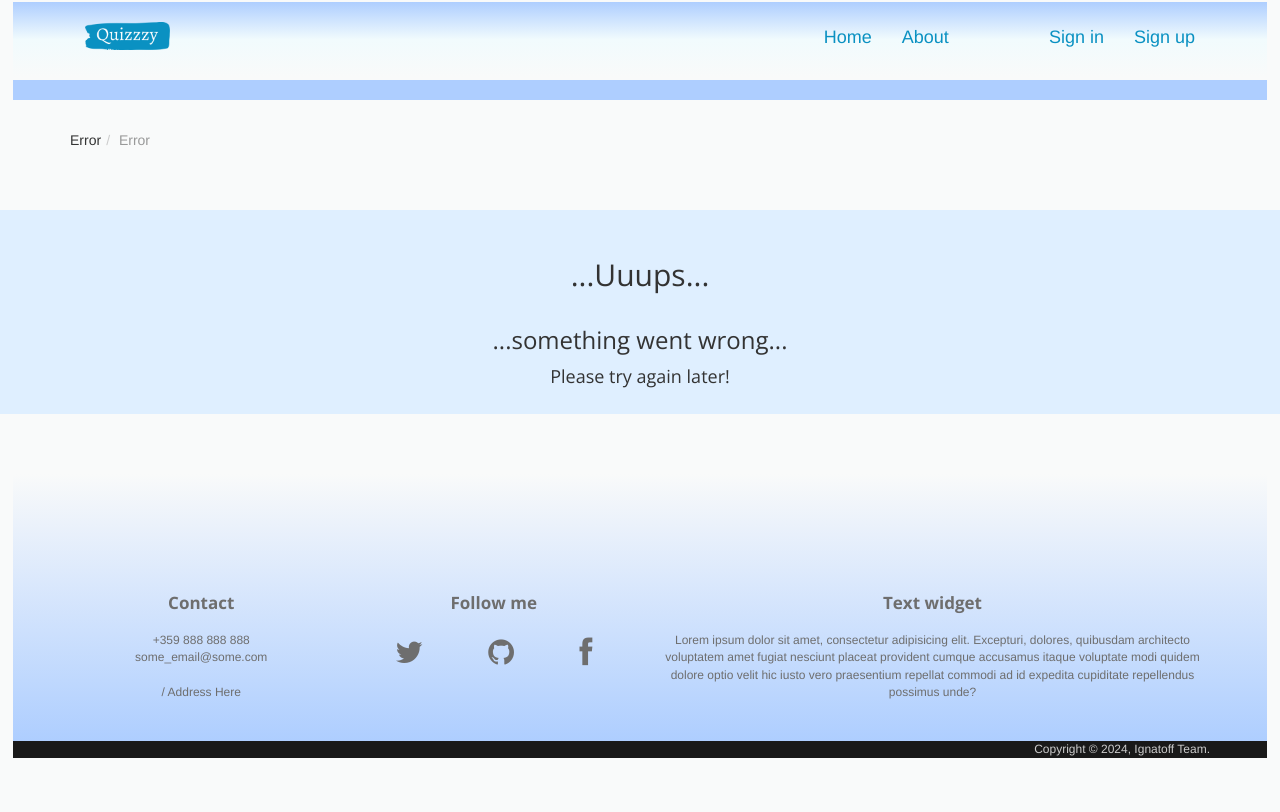
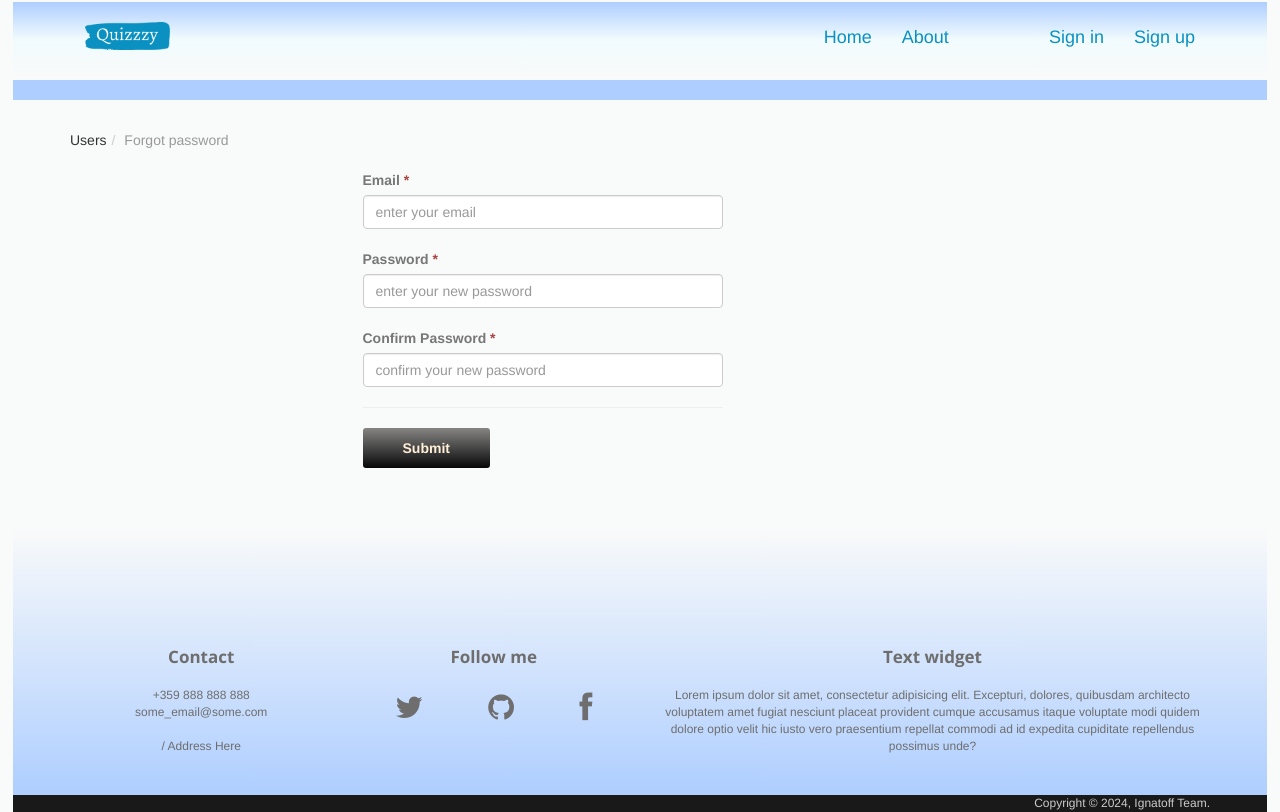
Before and after one commit to ignatIgnatov/quizzzy-ui, a React (Create React App) app: page /forgot-password in a window 1280 px wide. Before the commit this address led to /error. Built offline with nearby package versions, Linux system fonts and the light colour scheme.

Commit message:
first part of forgot password implementation

```diff
--- a/src/App.js
+++ b/src/App.js
@@ -22,6 +22,7 @@ import GamePlayUserQuestions from "./components/GamePlayUserQuestions";
 import GamePlayUQStart from "./components/GamePlayUQStart";
 import ErrorPage from "./components/ErrorPage";
 import Ranglist from "./components/Ranglist/Ranglist";
+import ForgotPassword from "./components/ForgotPassword/ForgotPassword";
 
 const initialAuthState = {
   id: "",
@@ -67,6 +68,7 @@ function App() {
             <Route path="/auth/logout" element={<Logout />} />
             <Route path="/about" element={<About />} />
             <Route path="/termsAndConditions" element={<TermsAndConditions />} />
+            <Route path="/forgot-password" element={<ForgotPassword />} />
             {user.token ? (
               <>
                 <Route path="/rooms" element={<Rooms />} />
--- /dev/null
+++ b/src/components/ForgotPassword/ForgotPassword.js
@@ -0,0 +1,85 @@
+const ForgotPassword = () => {
+
+    const onSubmitHandler = () => {
+
+    }
+
+    return (
+        <>
+            <header id="head" className="secondary"></header>
+            <div className="container">
+
+                <ol className="breadcrumb">
+                    <li>Users</li>
+                    <li className="active">Forgot password</li>
+                </ol>
+
+                <div className="row">
+                    <article className="col-md-4 col-md-offset-3 col-sm-4 col-sm-offset-2">
+
+
+                        <form onSubmit={onSubmitHandler} method="POST">
+                            <div className="top-margin">
+                                <label htmlFor="username">
+                                    Email <span className="text-danger">*</span>
+                                    {/* {errorMessage ? <div><small className="text-danger">{errorMessage}</small></div> : ""} */}
+                                </label>
+                                <input
+                                    // onChange={handleInputChange}
+                                    type="email"
+                                    name="email"
+                                    id="email"
+                                    className="form-control"
+                                    placeholder="enter your email"
+                                />
+                            </div>
+                            <div className="top-margin">
+                                <label htmlFor="password">
+                                    Password <span className="text-danger">*</span>
+                                    {/* {errorMessage ? <div><small className="text-danger">{errorMessage}</small></div> : ""} */}
+                                </label>
+                                <input
+                                    // onChange={handleInputChange}
+                                    type="password"
+                                    name="password"
+                                    id="password"
+                                    className="form-control"
+                                    placeholder="enter your new password"
+                                />
+                            </div>
+                            <div className="top-margin">
+                                <label htmlFor="password">
+                                    Confirm Password <span className="text-danger">*</span>
+                                </label>
+                                <input
+                                    // onChange={handleInputChange}
+                                    type="password"
+                                    name="password"
+                                    id="password"
+                                    className="form-control"
+                                    placeholder="confirm your new password"
+                                />
+                            </div>
+
+                            <hr />
+
+                            <div className="row">
+                                <div className="col-lg-4 text-right">
+                                    <button className="btn btn-action" type="submit">
+                                        Submit
+                                    </button>
+                                    {/* <PopupWithoutAnimation text="You are logged in" show={showPopup} setShow={setShowPopup} /> */}
+                                </div>
+                            </div>
+                        </form>
+
+
+
+                    </article>
+                </div>
+            </div>
+        </>
+    )
+}
+
+export default ForgotPassword;
```
